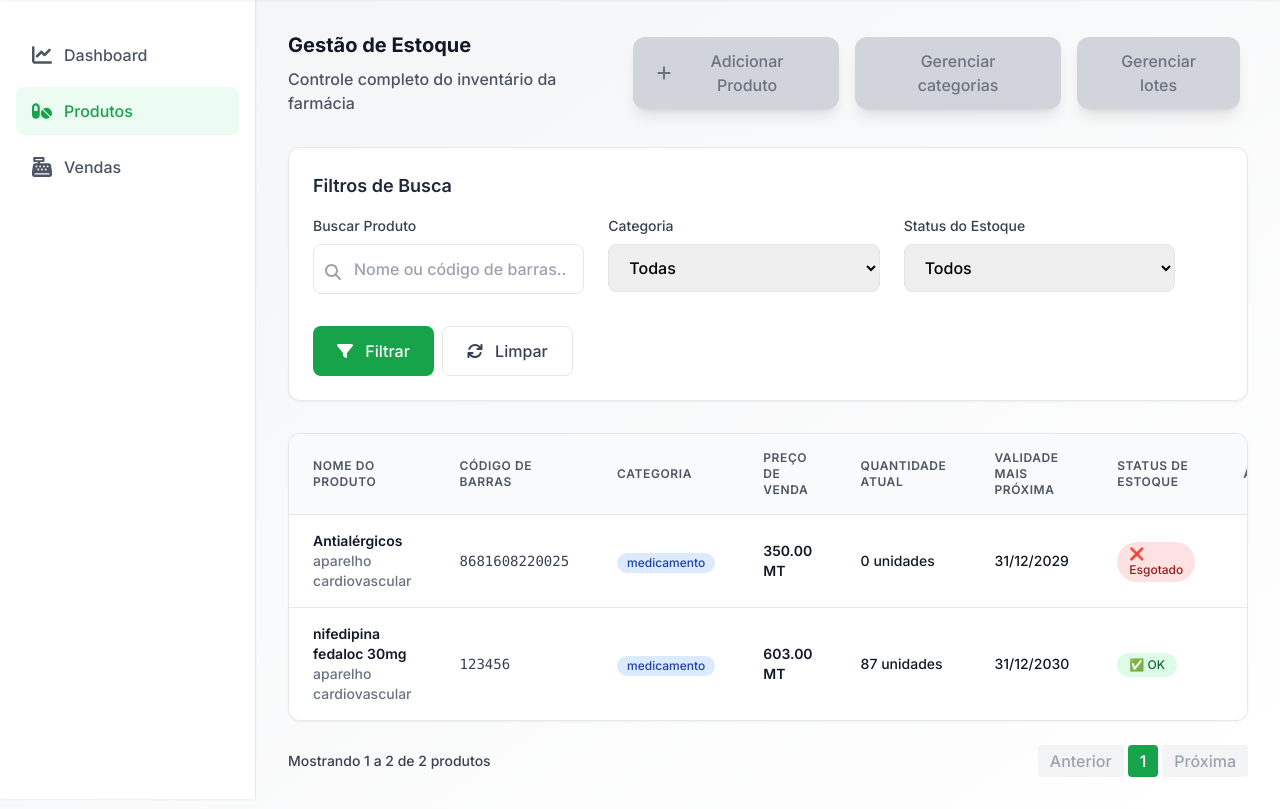
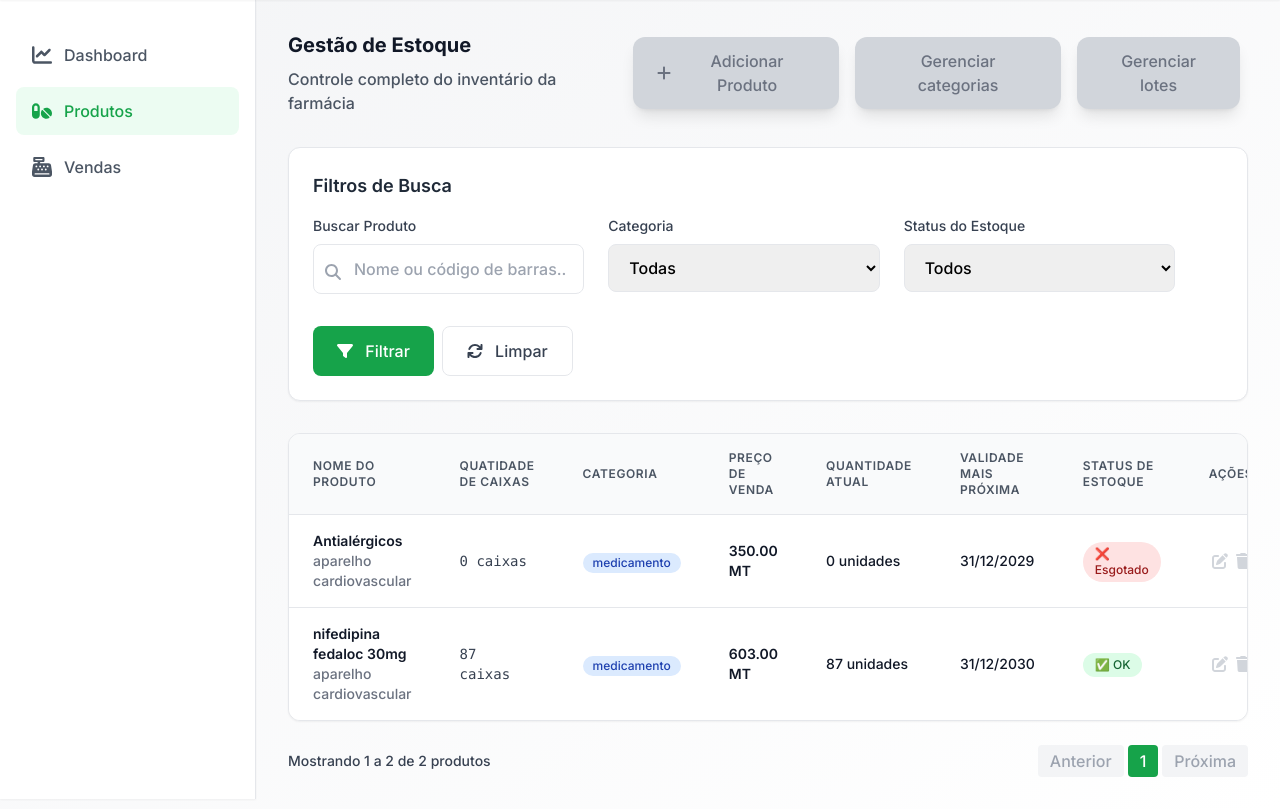
Before and after one commit to yrnsaraiva/pharmaSys, a Django app: page /productos/ in a window 1280 px wide. Shown: the part 65-874 px from the top of the page. Run offline with Django 5.2, Linux system fonts and the light colour scheme; a user stored in the database is signed in; data comes from the database, SQL or seed files in the repository; some libraries are stand-ins or nearby versions.

Commit message:
Update product HTML template for inventory management

```diff
--- a/productos/templates/productos/productos.html
+++ b/productos/templates/productos/productos.html
@@ -12,8 +12,12 @@
                     <p class="text-gray-600">Controle completo do inventário da farmácia</p>
                 </div>
                 <div class="flex justify-between">
+
+
+
                     <!-- Botão Adicionar Produto - Apenas Gerente e Admin -->
                     {% if user|is_admin or user|is_gerente %}
+
                         <a class="bg-pharmacy-green hover:bg-pharmacy-green-dark text-white px-6 py-3 rounded-xl font-medium transition-colors flex items-center shadow-lg mx-2"
                            id="add-product-btn" href="{% url 'cadastrar_producto' %}">
                             <i class="mr-2" data-fa-i2svg="">
@@ -150,7 +154,7 @@
                             Nome do Produto
                         </th>
                         <th class="px-6 py-4 text-left text-xs font-semibold text-gray-600 uppercase tracking-wider">
-                            Código de Barras
+                            Quatidade de Caixas
                         </th>
                         <th class="px-6 py-4 text-left text-xs font-semibold text-gray-600 uppercase tracking-wider">
                             Categoria
@@ -182,9 +186,9 @@
                                 <div class="text-sm text-gray-500">{{ producto.categoria.nome }}</div>
                             </td>
 
-                            <!-- Código de Barras -->
+                           <!-- Total de Caixas -->
                             <td class="px-6 py-4 font-mono text-sm text-gray-700">
-                                {{ producto.codigo_barras }}
+                                {{ producto.total_nr_caixas }} caixa{{ producto.total_nr_caixas|pluralize }}
                             </td>
 
                             <!-- Tipo de Categoria -->
```
Lines whose indentation alone changed are shown as unchanged.
